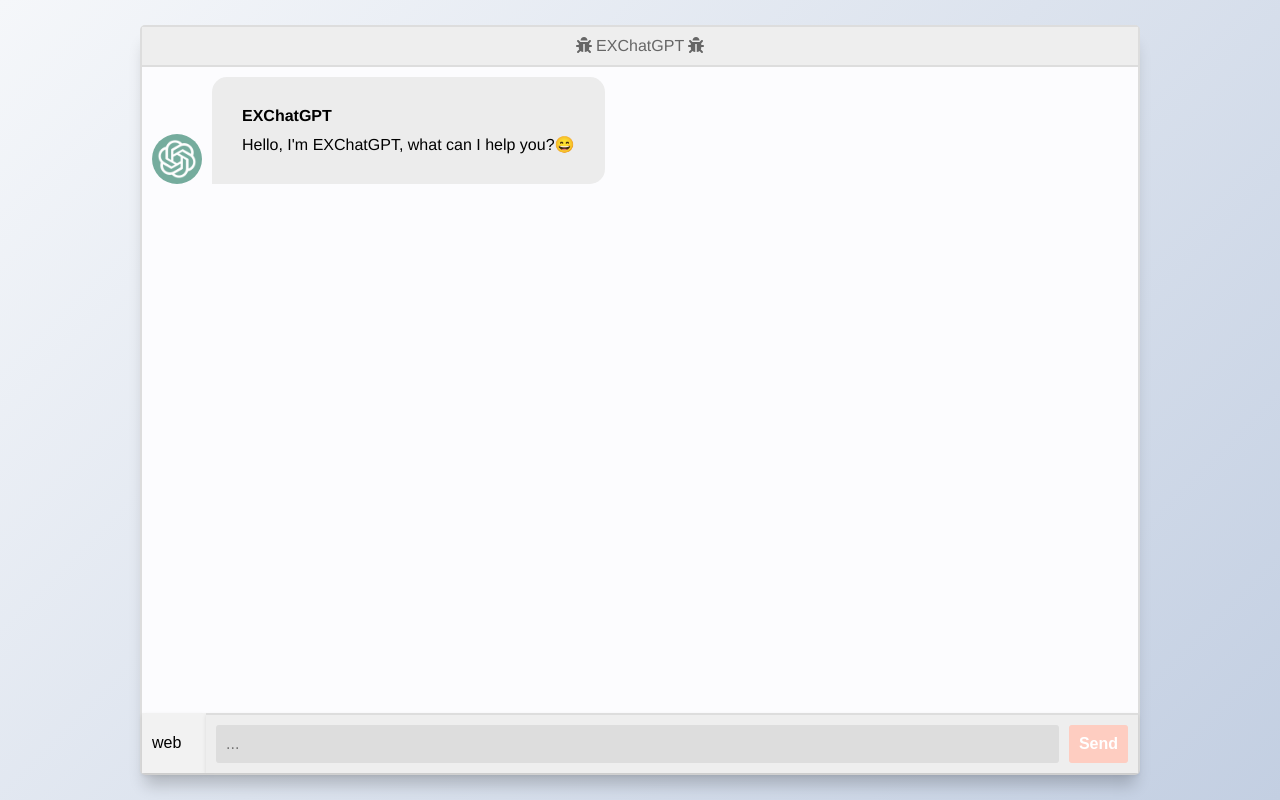
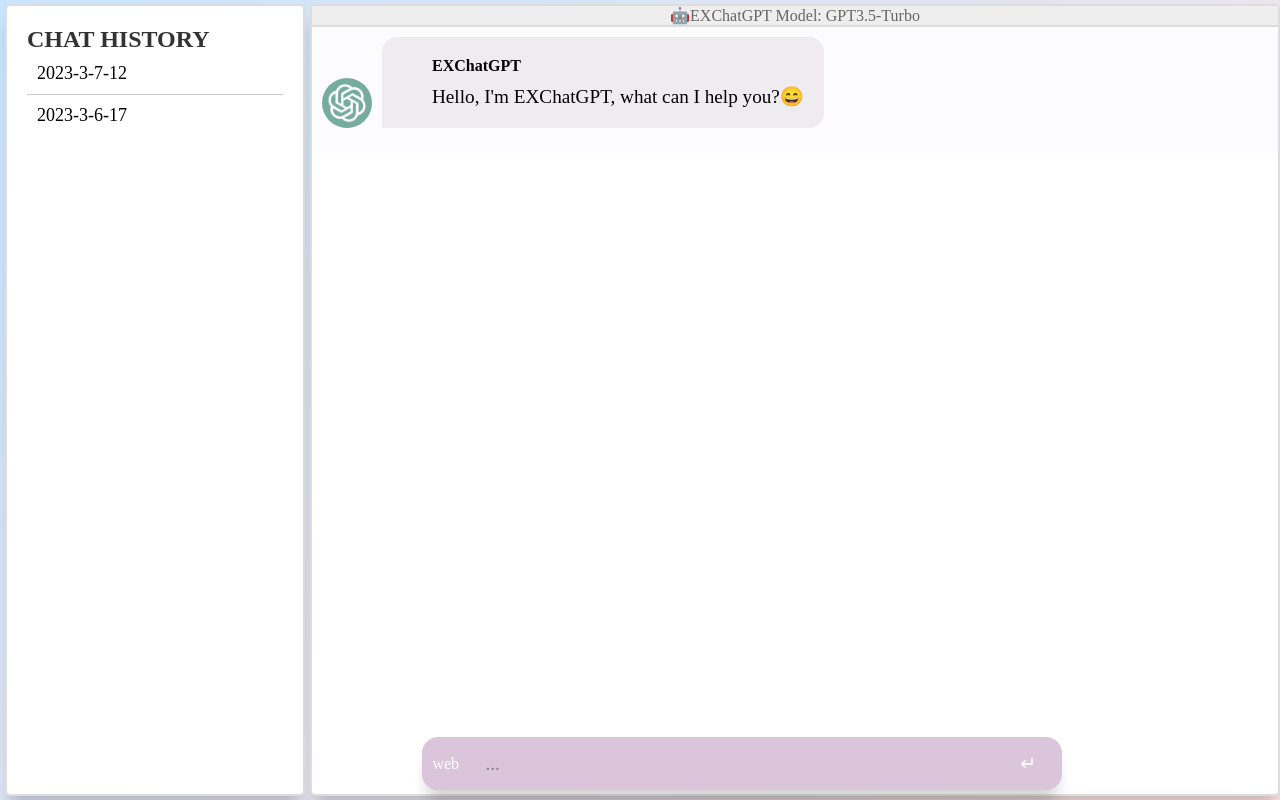
Before and after one commit to circlestarzero/EX-chatGPT, a Flask app: page / in a window 1280 px wide. Run offline with Flask 2, Linux system fonts and the light colour scheme; data that the repository does not hold is empty; parts of the project's set-up code (start-up, migrations or seed data) failed here and were passed over; some libraries are stand-ins or nearby versions.

Commit message:
Web Page Beautification

```diff
--- a/chatGPTEx/main.py
+++ b/chatGPTEx/main.py
@@ -1,19 +1,13 @@
 import json
-import random
 import datetime
-import time
-from flask import Flask, render_template, request,render_template_string
-from search import search,APIQuery,APIExtraQuery,Summary,SumReply,directQuery,web,detail,webDirect,WebKeyWord,load_history
-from markdown import markdown
+from flask import Flask, render_template, request
+from search import directQuery,web,detail,webDirect,WebKeyWord,load_history
 from markdown_it import MarkdownIt
 from graiax.text2img.playwright.plugins.code.highlighter import Highlighter
 from graiax.text2img.playwright import MarkdownConverter
-# Load the configuration file
-import regex
 def parse_text(text):
     md = MarkdownIt("commonmark", {"highlight": Highlighter()}).enable("table")
     res = MarkdownConverter(md).convert(text)
-    # res = res.replace('<code', '<code class="lang-python"')
     return res
 app = Flask(__name__)
 app.static_folder = 'static'
@@ -25,20 +19,21 @@ def get_bot_response():
     mode = str(request.args.get('mode'))
     userText = str(request.args.get('msg'))
     now = datetime.datetime.now()
+    now = now.strftime("%Y-%m-%d %H:%M")
     if mode=="chat":
         q = str(userText)
         res = parse_text(directQuery(q))
         return res
     elif mode == "web":
-        q = 'current Time: '+ str(now) + '\nQuery:'+ str(userText)
+        q = 'current Time: '+ str(now) + '\n\nQuery:'+ str(userText)
         res = parse_text(web(q))
         return res
     elif mode == "detail":
-        q = 'current Time: '+ str(now) + '\nQuery:'+ str(userText)
+        q = 'current Time: '+ str(now) + '\n\nQuery:'+ str(userText)
         res = parse_text(detail(q))
         return res
     elif mode =='webDirect':
-        q = 'current Time: '+ str(now) + '\nQuery:'+ str(userText)
+        q = 'current Time: '+ str(now) + '\n\nQuery:'+ str(userText)
         res = parse_text(webDirect(q))
         return res
     elif mode == 'WebKeyWord':
@@ -57,4 +52,6 @@ def send_history():
             msgs.append({'name': 'ExChatGPT', 'img': 'static/styles/ChatGPT_logo.png', 'side': 'left', 'text': parse_text(chat['content']), 'mode': ''})
     return json.dumps(msgs,ensure_ascii=False)
 if __name__ == "__main__":
+    app.config['JSON_AS_ASCII'] = False
+    app.config['DEBUG'] = True
     app.run(port = 1234)
--- a/chatGPTEx/search.py
+++ b/chatGPTEx/search.py
@@ -1,6 +1,4 @@
 import json
-
-from flask import Flask, request, jsonify, make_response
 from api_class import GoogleSearchAPI, WikiSearchAPI, WolframAPI
 import threading
 import json
--- a/chatGPTEx/static/styles/style.css
+++ b/chatGPTEx/static/styles/style.css
@@ -1,9 +1,9 @@
 :root {
-  --body-bg: linear-gradient(135deg, #f5f7fa 0%, #c3cfe2 100%);
+  --body-bg: linear-gradient(135deg, #c9e4ff 0%, #ffe4e1 100%);
   --msger-bg: #fff;
   --border: 2px solid #ddd;
-  --left-msg-bg: #ececec;
-  --right-msg-bg: #579ffb;
+  --left-msg-bg: #efecef;
+  --right-msg-bg: #d8bfd8;
 }
 
 html {
@@ -19,33 +19,39 @@ html {
 }
 
 body {
+  height: 100vh;
+  background-image: var(--body-bg);
+  font-family: "fira code";
+}
+
+.container {
   display: flex;
   justify-content: center;
   align-items: center;
+  flex-direction: row;
   height: 100vh;
-  background-image: var(--body-bg);
-  font-family: Helvetica, sans-serif;
 }
-
 .msger {
-  display: flex;
+	overflow-x: hidden;
+	overflow-y: auto;
+  flex: 1;
   flex-flow: column wrap;
   justify-content: space-between;
   width: 100%;
-  max-width: 1000px;
-  margin: 25px 10px;
-  height: calc(100% - 50px);
+  max-width: 80%;
+  height: calc(99%);
   border: var(--border);
   border-radius: 5px;
   background: var(--msger-bg);
   box-shadow: 0 15px 15px -5px rgba(0, 0, 0, 0.2);
+  margin-bottom: 0px;
+  margin-top: 0px;
 }
 
 .msger-header {
   /* display: flex; */
   font-size: medium;
   justify-content: space-·;
-  padding: 10px;
   text-align: center;
   border-bottom: var(--border);
   background: #eee;
@@ -56,6 +62,7 @@ body {
   flex: 1;
   overflow-y: auto;
   padding: 10px;
+  margin-bottom: 50px;
 }
 .msger-chat::-webkit-scrollbar {
   width: 6px;
@@ -69,9 +76,11 @@ body {
 .msg {
   display: flex;
   align-items: flex-end;
-  margin-bottom: 10px;
+  margin-bottom: 15px;
 }
-
+.msg-text{
+  font-size: 1.2em;
+}
 .msg-img {
   width: 50px;
   height: 50px;
@@ -83,8 +92,8 @@ body {
   border-radius: 50%;
 }
 .msg-bubble {
-  max-width: 800px;
-  padding: 30px;
+  max-width: 75%;
+  padding: 20px;
   border-radius: 15px;
   background: var(--left-msg-bg);
 }
@@ -119,31 +128,46 @@ body {
   color: #fff;
   border-bottom-right-radius: 0;
 }
+.left-msg .msg-bubble{
+  padding-left: 50px;
+}
 .right-msg .msg-img {
   margin: 0 0 0 10px;
 }
 
 .msger-inputarea {
   display: flex;
-  padding: 10px;
-  border-top: var(--border);
-  background: #eee;
+  background-color: transparent;
+}
+.msger-input :focus:hover{
+  border-color: pink;
+}
+#textInput{
+  outline: none;
+  font-family: 'fira code';
 }
 .msger-inputarea * {
-  padding: 10px;
+  background-color: transparent;
+  padding-top: 10px;
+  padding-bottom: 10px;
+  padding-left: 10px;
   border: none;
-  border-radius: 3px;
-  font-size: 1em;
+  font-size: 1.2em;
+  color: white;
+  font-family: 'fira code';
 }
 .msger-input {
   flex: 1;
-  background: #ddd;
 }
 .msger-send-btn {
+  width: f;
+  border-radius: 15px;
   margin-left: 10px;
-  background: #fecdc1;
+  margin-right: 5px;
+  padding-right: 16px;
+  margin-top: auto;
+  background: transparent;
   color: #fff;
-  font-weight: bold;
   cursor: pointer;
   transition: background 0.23s;
 }
@@ -155,32 +179,45 @@ body {
   background-color: #fcfcfe;
 }
 select#mode {
+  font-family: 'fira code';
+  color: white;
+  background-color: transparent;
+  align-content: center;
   border: none;
-  background-color: #f2f2f2;
-  padding: 10px;
-  width: 4em;
+  padding: 5px;
+  width: 3em;
   font-size: 1em;
   border-radius: 5px;
   -webkit-appearance: none;
   -moz-appearance: none;
   appearance: none;
   background-repeat: no-repeat;
-  height: 3.7em;
+  height: 2.5em;
 }
 
 select#mode:hover, select#mode:focus {
-  background-color: #ddd;
+  background-color: #f5cae6;
   outline: none;
 }
 .row {
+  opacity: 90%;
+  border: none;
+  border-radius: 16px;
+  padding: 5px;
+  background: var(--right-msg-bg);
+  box-shadow: 0 15px 15px -5px rgba(0, 0, 0, 0.2);
+  position: fixed;
+  bottom: 10px;
+  left: 33%;
+  right: 0;
   display: flex;
   flex-wrap: wrap;
+  align-items: center;
+  max-width: 50%;
 }
 
 .col {
   flex: 1;
-  background-color: #f2f2f2;
-  box-shadow: 0 2px 4px rgba(0, 0, 0, 0.1);
 }
 .col:first-child {
   flex: 0 0 5%;
@@ -204,7 +241,7 @@ select#mode:hover, select#mode:focus {
 }
 pre {
   background-color: #f5f5f5;
-  font-family: "Courier New", Courier, monospace;
+  font-family: "fira code";
   font-size: 14px;
   line-height: 1.5;
   margin: 0;
@@ -225,3 +262,48 @@ pre {
   user-select: none;
   opacity: 0.5;
 }
+
+/* Style for the left sidebar */
+.sidebar {
+  background-color: #f1f1f1;
+  padding: 20px;
+  width: 300px;
+  height: 100%;
+	overflow-x: hidden;
+	overflow-y: auto;
+  margin: 10px 5px;
+  height: calc(99%);
+  border: var(--border);
+  border-radius: 5px;
+  background: var(--msger-bg);
+  box-shadow: 0 15px 15px -5px rgba(0, 0, 0, 0.2);
+}
+
+.sidebar h2 {
+  margin-top: 0;
+  font-size: 24px;
+  color: #333;
+  text-transform: uppercase;
+  font-weight: bold;
+}
+
+.sidebar ul {
+  list-style: none;
+  padding: 0;
+  margin: 0;
+}
+
+.sidebar li {
+  padding: 10px;
+  font-size: 18px;
+  color: #000;
+  border-bottom: 1px solid #ccc;
+}
+
+.sidebar li:last-child {
+  border-bottom: none;
+}
+
+.sidebar li:hover {
+  background-color: #ddd;
+}
--- a/chatGPTEx/templates/index.html
+++ b/chatGPTEx/templates/index.html
@@ -6,7 +6,6 @@
   <title>EXChatGPT</title>
   <meta charset="UTF-8">
   <meta name="viewport" content="width=device-width, initial-scale=1.0">
-  <meta http-equiv="X-UA-Compatible" content="ie=edge">
   <script src="https://s3.pstatp.com/cdn/expire-1-M/jquery/3.3.1/jquery.min.js"></script>
   <link rel="stylesheet" href="{{ url_for('static', filename='styles/style.css') }}">
   <link rel="stylesheet" href="{{ url_for('static', filename='styles/prism.css') }}">
@@ -19,10 +18,18 @@
 <body>
 
   <!-- partial:index.partial.html -->
+  <div class = "container">
+  <div class="sidebar">
+		<h2>Chat History</h2>
+		<ul>
+			<li>2023-3-7-12</li>
+			<li>2023-3-6-17</li>
+		</ul>
+	</div>
   <section class="msger">
     <header class="msger-header">
       <div class="msger-header-title">
-        <i class="fas fa-bug"></i> EXChatGPT <i class="fas fa-bug"></i>
+        🤖️EXChatGPT Model: <span> </span>GPT3.5-Turbo
       </div>
     </header>
 
@@ -40,6 +47,8 @@
         </div>
       </div>
     </main>
+  </section>
+</div>
 <div class="row">
   <div class="col col-first">
   <form>
@@ -59,12 +68,10 @@
   <div class= "col">
   <form class="msger-inputarea">
     <input type="text" class="msger-input" id="textInput" placeholder="...">
-        <button type="submit" class="msger-send-btn">Send</button>
+    <button type="submit" class="msger-send-btn">↵</button>
   </form>
   </div>
-
 </div>
-  </section>
   <!-- partial -->
   <script src='https://use.fontawesome.com/releases/v5.0.13/js/all.js'></script>
   <script>
```
Also changed, not shown: README.en.md (+2 -0 lines), chatGPTEx/chatHistory.json (+10 -2 lines), README.md, img/WebPageBeautification.jpg (added). Lines whose indentation alone changed are shown as unchanged.
